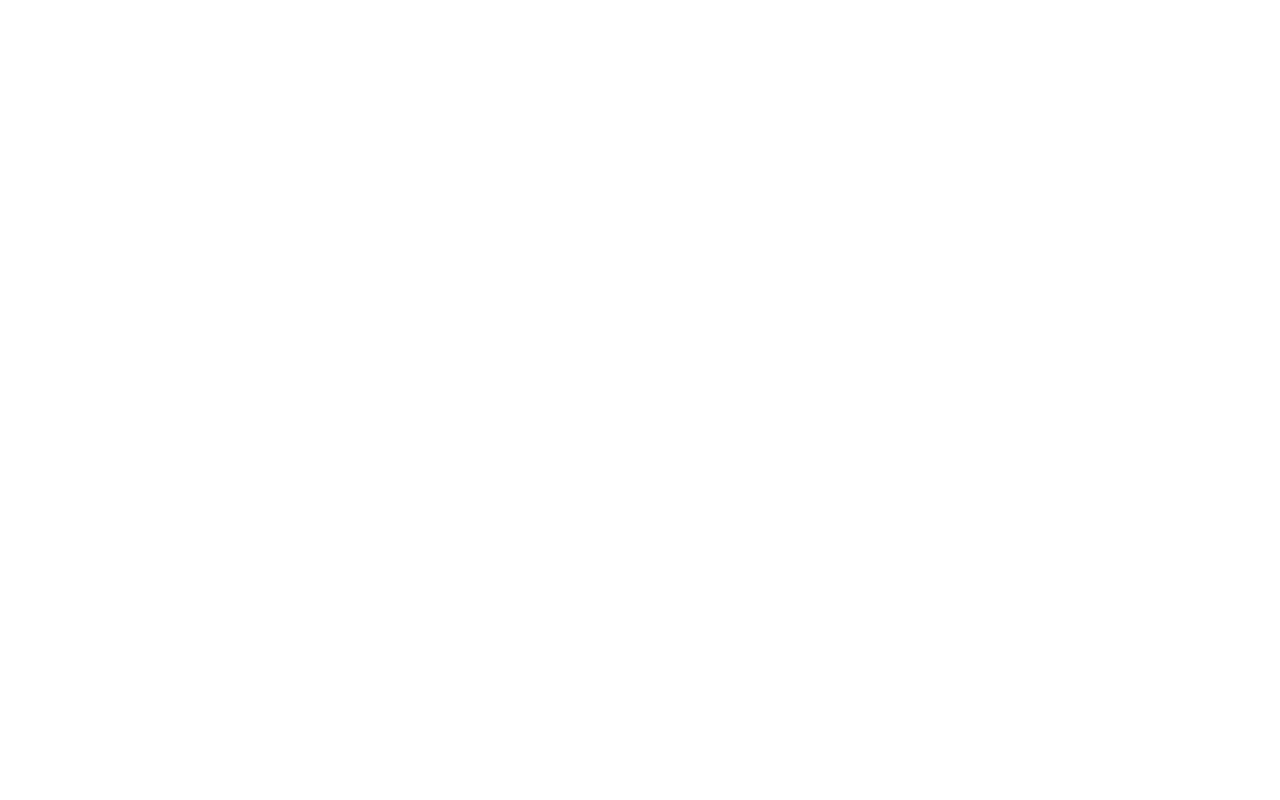
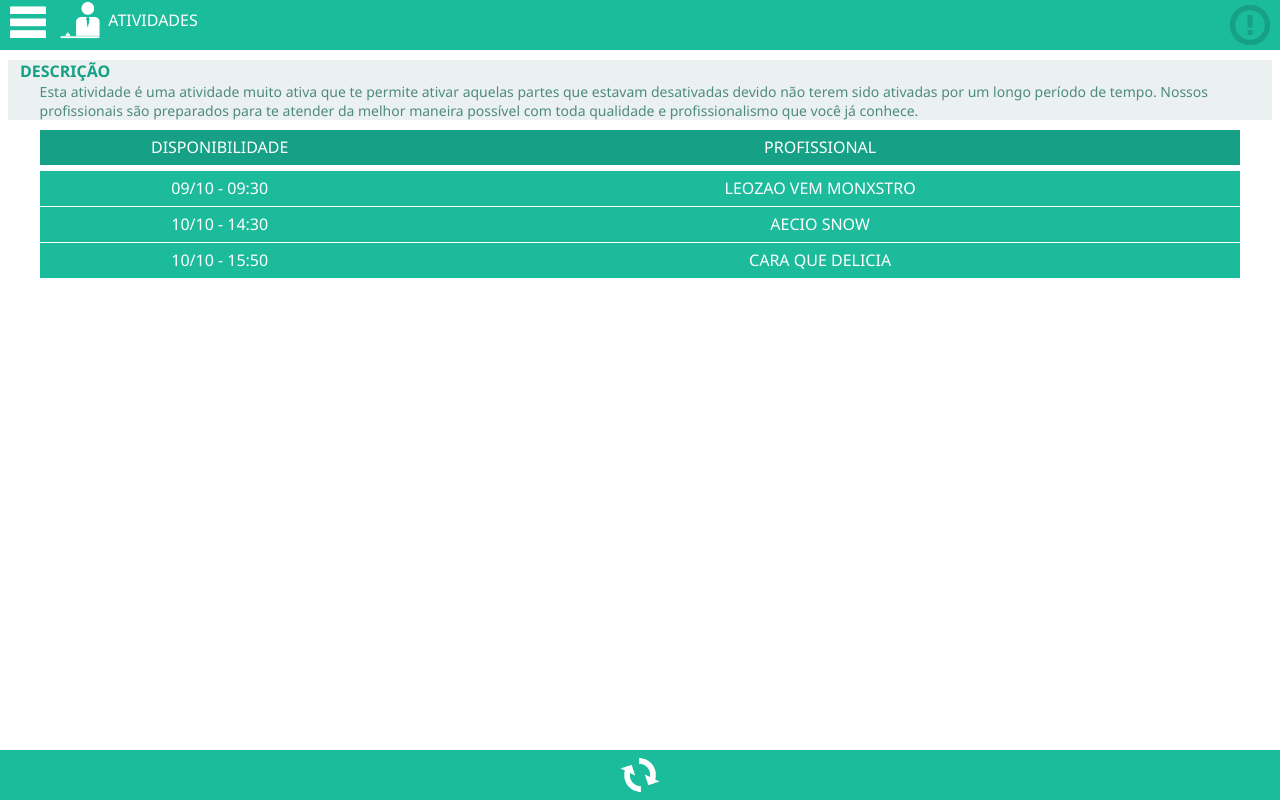
Before and after one commit to hugoalvares/f_hotel, a plain HTML site: page detalheAtividade.html in a window 1280 px wide. Drawn offline with Linux system fonts and the light colour scheme.

Commit message:
Pagina detalhes
Ficou lindo ficou, ficou intenso ficou.

```diff
--- a/css/style.css
+++ b/css/style.css
@@ -193,3 +193,58 @@
     font-size: 1.0em;
     text-transform: uppercase;
 }
+
+.titdesc {
+    margin-left: 12px;
+    font-weight: 800;
+    color: #16a086;
+}
+
+.descativ {
+    width: 95%;
+    color: #4d8b7c;
+    font-size: 14px;
+    margin: 0 auto;
+}
+
+.list2col {
+    line-height: 35px;
+    text-align: center;
+    width: 95%;
+    color: white;
+    margin: 0 auto;
+    margin-top: 10px;
+}
+
+.l2chead {
+    background-color: #16a086;
+}
+
+.l2chesq {
+    float: left;
+    width: 30%;
+    background-color: #16a086;
+}
+
+.l2chdir {
+    float: left;
+    width: 70%;
+    background-color: #16a086;
+}
+
+.l2cesq {
+    margin-top: 5px;
+    float: left;
+    width: 30%;
+}
+
+.l2cdir {
+    margin-top: 5px;
+    float: left;
+    width: 70%;
+}
+
+.l2crow {
+    margin-top: 1px;
+    background-color: #1cbb9b;
+}
--- a/detalheAtividade.html
+++ b/detalheAtividade.html
@@ -0,0 +1,59 @@
+<html>
+    <head>
+       <meta charset="UTF-8"/>
+       <meta name="viewport" content="width=device-width, initial-scale=1.0">
+       <script src="js/jquery-2.1.1.js"></script>
+       <script src="menuplugin/jquery.sidr.min.js"></script>
+       <script src="js/controle.js"></script>
+       <script src="js/jsAtividade.js"></script>
+       <link rel="stylesheet" type="text/css" href="css/style.css" />
+       <link rel="stylesheet" href="menuplugin/stylesheets/jquery.sidr.dark.css">
+       <title>Hotel</title>
+    </head>
+    <body>
+        <div id="header">
+            <div id="simple-menu" href="#sidr">
+                <div class="menu-icon" onclick="js.ajustaHeader();"> </div> </div>
+           <div class="iativ"> </div> <div class="thename">&nbsp; ATIVIDADES </div>
+                <div class="notification" onclick="js.abreSolicitacoes();"> </div>
+        </div>
+        <div id="body">
+            <div id="sidr">
+                <ul>
+                    <li><a href="#" onclick="js.abreCardapio();" class="aicon"><div class="icard"></div>&nbsp;CARDÁPIO</a></li>
+                    <li><a href="#" onclick="js.abreServicos();" class="aicon"><div class="iserv"></div>&nbsp;SERVIÇO DE QUARTO</a></li>
+                    <li><a href="#" onclick="js.abreAtividades();" class="aicon"><div class="iativ"></div>&nbsp;ATIVIDADES</a></li>
+                    <li><a href="#" onclick="js.abreInstalacoes();" class="aicon"><div class="iinst"></div>&nbsp;INSTALAÇÕES</a></li>
+                    <li><a href="#" onclick="js.abreParcial();" class="aicon"><div class="iparc"></div>&nbsp;PARCIAL DO CONSUMO</a></li>
+                    <li><a href="#" onclick="js.abreCheckout();" class="aicon"><div class="isol"></div>&nbsp;SOLICITAR CHECKOUT</a></li>
+                </ul>
+            </div>
+            <div id="conteudo" class="conteudo">
+                <div class="titdesc">DESCRIÇÃO</div>
+                <div class="descativ"> Esta atividade é uma atividade muito ativa que te permite ativar aquelas partes que estavam desativadas devido não terem sido ativadas por um longo período de tempo. Nossos profissionais são preparados para te atender da melhor maneira possível com toda qualidade e profissionalismo que você já conhece.</div>
+                <div class="list2col">
+                <div class="l2chead"><div class="l2chesq"> DISPONIBILIDADE </div> <div class="l2chdir"> PROFISSIONAL </div></div>
+                <div class="l2cesq"><div class="l2crow">09/10 - 09:30</div><div class="l2crow">10/10 - 14:30</div><div class="l2crow">10/10 - 15:50</div>
+
+                </div><!-- FIM COLUNA ESQUERDA -->
+                <div class="l2cdir"><div class="l2crow">LEOZAO VEM MONXSTRO</div><div class="l2crow">AECIO SNOW</div><div class="l2crow">CARA QUE DELICIA</div>
+
+
+                </div><!-- FIM COLUNA DIREITA -->
+                </div><!-- FIM TABELA -->
+
+
+
+
+            </div>
+        </div>
+        <div id="footer">
+            <div class="refresh-icon"> </div>
+        </div>
+    </body>
+    <script type="text/javascript">
+        $(document).ready(function() {
+            $('#simple-menu').sidr();
+        });
+    </script>
+</html>
```
Also changed, not shown: 2 other files.
